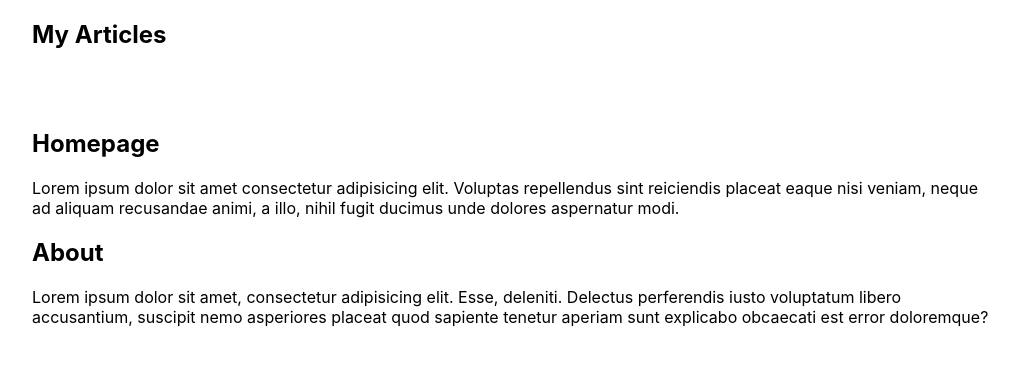
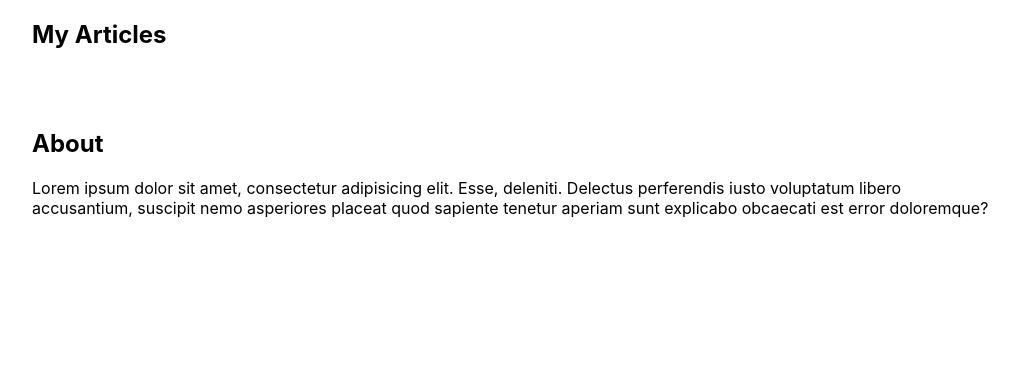
Before and after one commit to dgarcia1724/Multipage-site-v2, a React (Vite) app: page /about in a window 1280 px wide. Shown: the top 366 px of the page, without its empty margins (128-1147 px from the left). Built offline with nearby package versions, Linux system fonts and the light colour scheme.

Commit message:
72. fresh start

```diff
--- a/src/App.jsx
+++ b/src/App.jsx
@@ -1,5 +1,5 @@
 import "./App.css";
-import { BrowserRouter, Route } from "react-router-dom";
+import { BrowserRouter, Route, Switch } from "react-router-dom";
 
 // page components
 import Home from "./pages/Home";
@@ -14,7 +14,8 @@
           <h1>My Articles</h1>
         </nav>
 
-        <Route path="/">
+        <Switch>
+          <Route exact path="/">
             <Home />
           </Route>
           <Route path="/about">
@@ -23,6 +24,7 @@
           <Route path="/contact">
             <Contact />
           </Route>
+        </Switch>
       </BrowserRouter>
     </div>
   );
```
Lines whose indentation alone changed are shown as unchanged.
